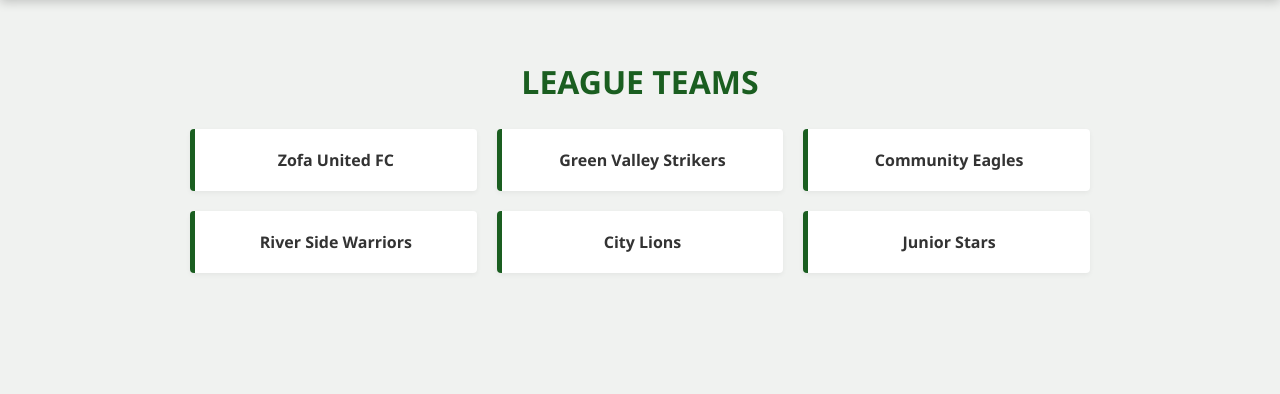
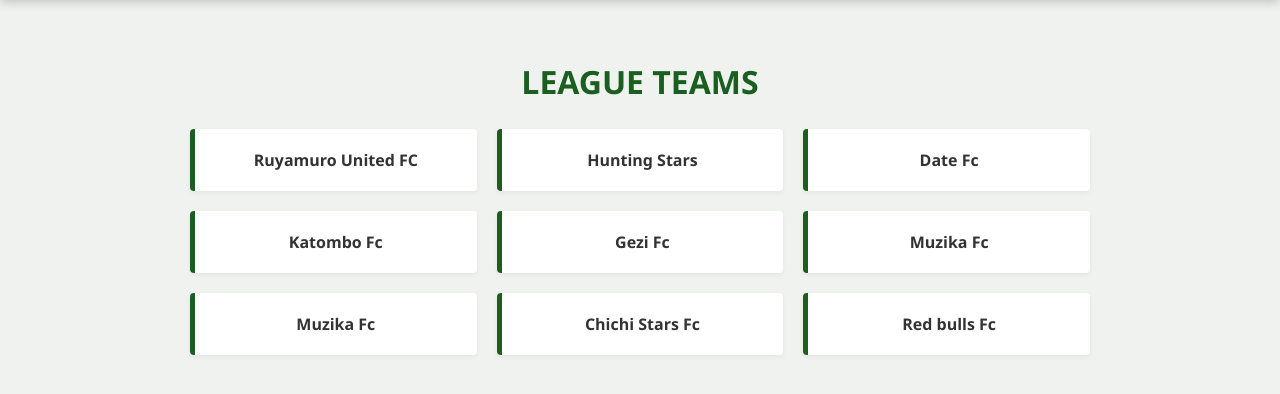
Before and after one commit to newmanhillarry/flask_app_new, a Flask app: page /teams in a window 1280 px wide. Shown: the part 105-499 px from the top of the page. Run offline with Flask 3, Linux system fonts and the light colour scheme.

Commit message:
Update teams.html

```diff
--- a/templates/teams.html
+++ b/templates/teams.html
@@ -22,12 +22,15 @@
         <h2 class="page-title">League Teams</h2>
         <ul class="team-list">
             <!-- Edit these in GitHub to add/remove teams -->
-            <li>Zofa United FC</li>
-            <li>Green Valley Strikers</li>
-            <li>Community Eagles</li>
-            <li>River Side Warriors</li>
-            <li>City Lions</li>
-            <li>Junior Stars</li>
+            <li>Ruyamuro United FC</li>
+            <li>Hunting Stars</li>
+            <li>Date Fc</li>
+            <li>Katombo Fc</li>
+            <li>Gezi Fc</li>
+            <li>Muzika Fc</li>
+            <li>Muzika Fc</li>
+            <li>Chichi Stars Fc</li>
+            <li>Red bulls Fc</li>
         </ul>
     </div>
 </body>
```
